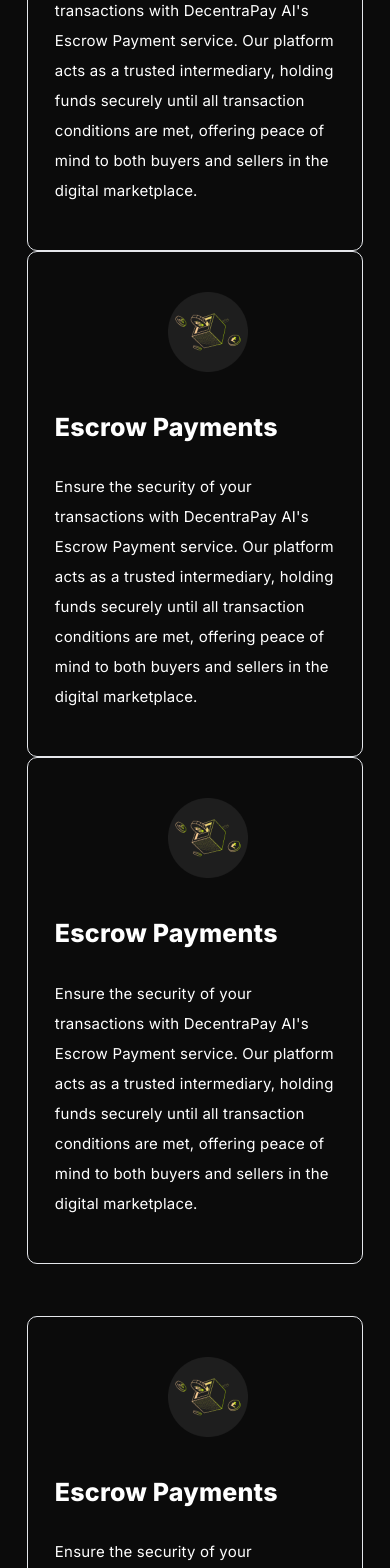
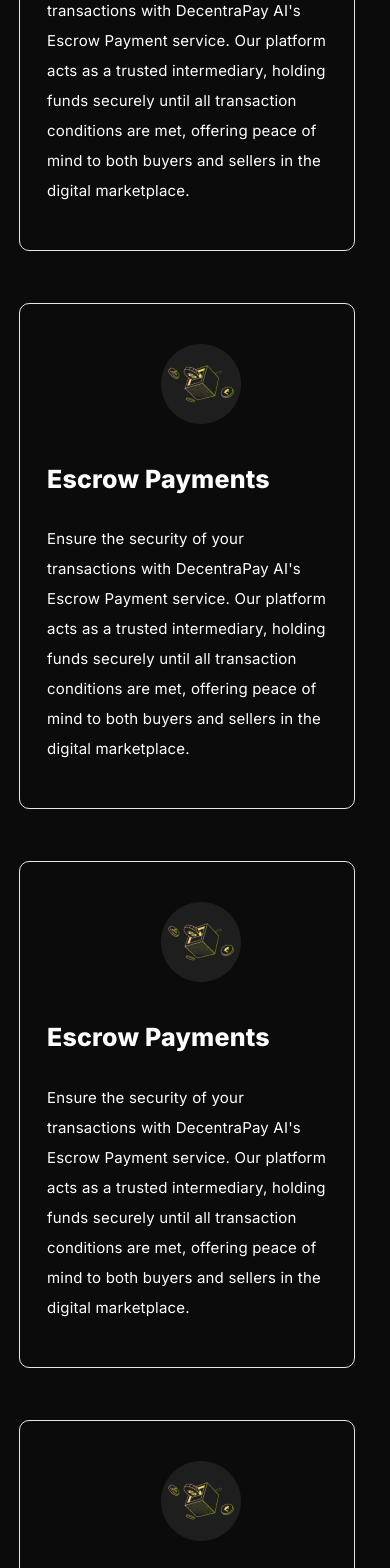
Before and after one commit to chayilDeborah/decentrapayai, a Next.js app: page / in a window 390 px wide. Shown: the part 1952-3520 px from the top of the page. Built offline with nearby package versions, Linux system fonts and the light colour scheme.

Commit message:
feat: features responsiveness

```diff
--- a/app/components/Features.tsx
+++ b/app/components/Features.tsx
@@ -5,21 +5,21 @@
 const Features = () => {
   return (
     <main className='flex justify-center lg:mt-[185px] mt-[100px] w-full ' id='features'>
-        <section className='text-center text-white w-[90%] '>
+        <section className='text-center text-white w-full '>
         <h1 className='lg:text-[40px] text-[28px] lg:leading-[48.4px] '><span className='leverage'> Our</span> Features</h1>
         <p className='font-medium lg:text-[18px] text-[15px] leading-[24px] lg:leading-[21.78px] tracking-[0.2px] mt-[14px] lg:mt-[20px] mb-[30px] lg:mb-[50px] '>Lorem ipsum dolor sit amet consectetur. Nec id turpis arcu quam etiam ut.</p>
         <section className='grid grid-cols-1 lg:grid-cols-3 '>
-            <div className='border border-[1px] rounded-[10px] pl-[27px]  w-[336px] '>
+            <div className='border border-[1px] rounded-[10px] pl-[27px] w-[336px] '>
                 <Image src={feat} alt='feature-img' className='mx-auto my-[40px] ' />
                 <h1 className='font-extrabold text-[25px] leading-[30.2px] tracking-[0.2px] text-left '>Escrow Payments</h1>
                 <p className='text-[15px] leading-[30px] tracking-[0.2px] text-left mt-[30px] mb-[44px] w-[94%] '>Ensure the security of your transactions with DecentraPay AI&apos;s Escrow Payment service. Our platform acts as a trusted intermediary, holding funds securely until all transaction conditions are met, offering peace of mind to both buyers and sellers in the digital marketplace.</p>
             </div>
-            <div className='border border-[1px] rounded-[10px] pl-[27px]  w-[336px] '>
+            <div className='border border-[1px] rounded-[10px] pl-[27px]  mt-[52px] lg:mt-[0px] w-[336px] '>
                 <Image src={feat} alt='feature-img' className='mx-auto my-[40px] ' />
                 <h1 className='font-extrabold text-[25px] leading-[30.2px] tracking-[0.2px] text-left '>Escrow Payments</h1>
                 <p className='text-[15px] leading-[30px] tracking-[0.2px] text-left mt-[30px] mb-[44px] w-[94%] '>Ensure the security of your transactions with DecentraPay AI&apos;s Escrow Payment service. Our platform acts as a trusted intermediary, holding funds securely until all transaction conditions are met, offering peace of mind to both buyers and sellers in the digital marketplace.</p>
             </div>
-            <div className='border border-[1px] rounded-[10px] pl-[27px]  w-[336px] '>
+            <div className='border border-[1px] rounded-[10px] pl-[27px]  mt-[52px] lg:mt-[0px] w-[336px] '>
                 <Image src={feat} alt='feature-img' className='mx-auto my-[40px] ' />
                 <h1 className='font-extrabold text-[25px] leading-[30.2px] tracking-[0.2px] text-left '>Escrow Payments</h1>
                 <p className='text-[15px] leading-[30px] tracking-[0.2px] text-left mt-[30px] mb-[44px] w-[94%] '>Ensure the security of your transactions with DecentraPay AI&apos;s Escrow Payment service. Our platform acts as a trusted intermediary, holding funds securely until all transaction conditions are met, offering peace of mind to both buyers and sellers in the digital marketplace.</p>
--- a/app/page.tsx
+++ b/app/page.tsx
@@ -5,9 +5,9 @@
 export default function Home() {
   return (
     <>
-      <main className='flex justify-center'>
+      <main className='flex justify-center  '>
         <div>
-          <section className='lg:max-w-7xl w-[95%] lg:w-full'>
+          <section className='lg:max-w-7xl w-[95%] lg:mx-[0px] mx-auto lg:w-full'>
             <Homepage />
           </section>
 
```
